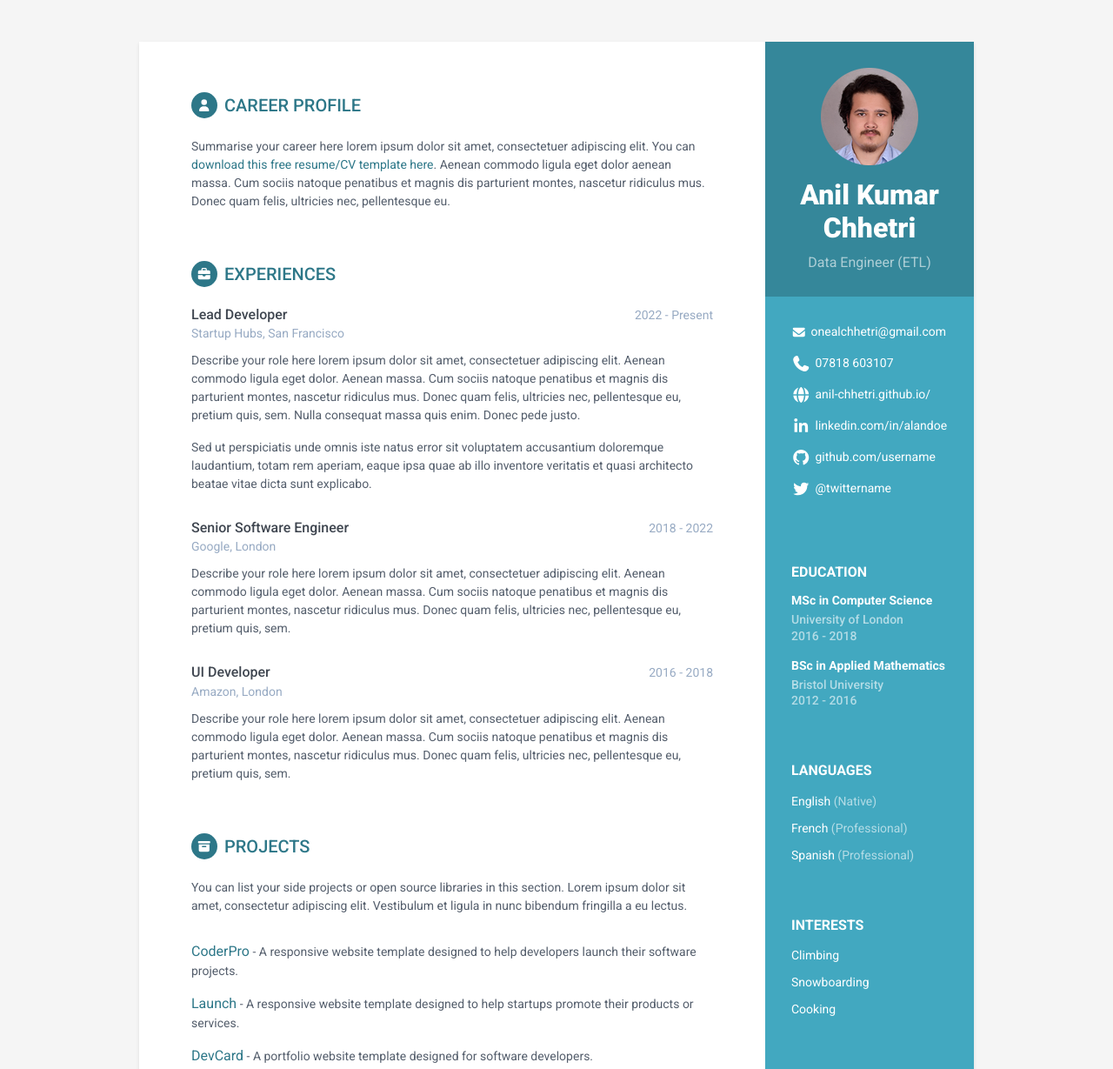
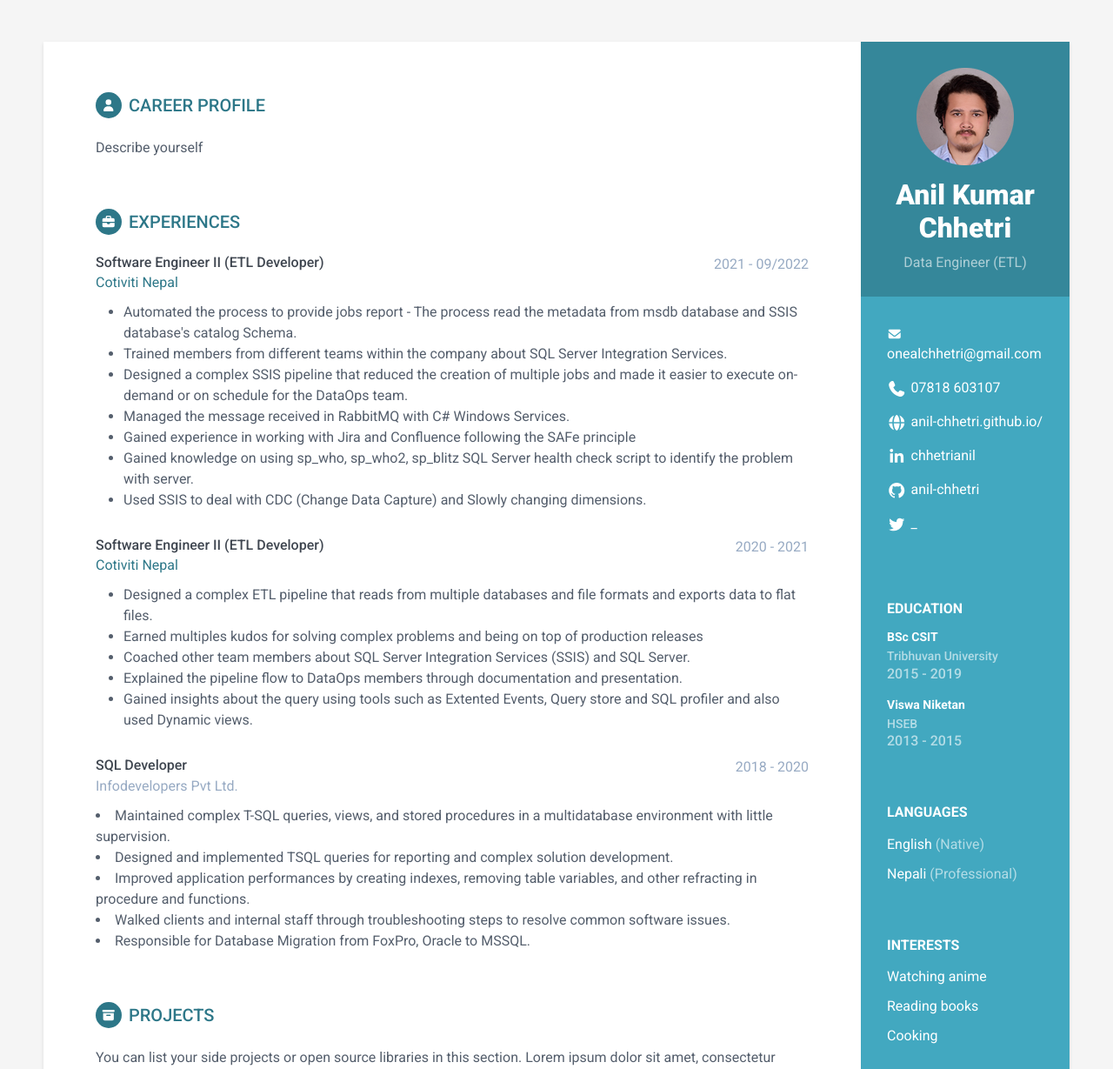
Before and after one commit to anil-chhetri/anil-chhetri.github.io, a plain HTML site: page index.html in a window 1280 px wide. Shown: the top 1229 px of the page at 87% size. Drawn offline with Linux system fonts and the light colour scheme.

Commit message:
Edited work experiences and Educations.

```diff
--- a/assets/css/orbit-1.css
+++ b/assets/css/orbit-1.css
@@ -10,7 +10,7 @@ body {
   font-family: "Roboto", sans-serif;
   color: #545E6C;
   background: #f5f5f5;
-  font-size: 14px;
+  font-size: 16px;
   -webkit-font-smoothing: antialiased;
   -moz-osx-font-smoothing: grayscale;
 }
@@ -41,7 +41,7 @@ p {
 
 .wrapper {
   background: #42A8C0;
-  max-width: 960px;
+  max-width: 1180px;
   margin: 0 auto;
   position: relative;
   box-shadow: 0px 2px 4px rgba(0, 0, 0, 0.1);
--- a/assets/css/orbit-2.css
+++ b/assets/css/orbit-2.css
@@ -41,7 +41,7 @@ p {
 
 .wrapper {
   background: #4CAC9D;
-  max-width: 960px;
+  max-width:  5000px;
   margin: 0 auto;
   position: relative;
   -webkit-box-shadow: 0px 2px 4px rgba(0, 0, 0, 0.1);
--- a/index.html
+++ b/index.html
@@ -34,22 +34,22 @@
                     <li class="email"><i class="fa-solid fa-envelope"></i><a href="mailto: onealchhetri@gmail.com">onealchhetri@gmail.com</a></li>
                     <li class="phone"><i class="fa-solid fa-phone"></i><a href="tel:07818603107">07818 603107</a></li>
                     <li class="website"><i class="fa-solid fa-globe"></i><a href="https://anil-chhetri.github.io/" target="_blank">anil-chhetri.github.io/</a></li>
-                    <li class="linkedin"><i class="fa-brands fa-linkedin-in"></i><a href="#" target="_blank">linkedin.com/in/alandoe</a></li>
-                    <li class="github"><i class="fa-brands fa-github"></i><a href="#" target="_blank">github.com/username</a></li>
-                    <li class="twitter"><i class="fa-brands fa-twitter"></i><a href="https://twitter.com/3rdwave_themes" target="_blank">@twittername</a></li>
+                    <li class="linkedin"><i class="fa-brands fa-linkedin-in"></i><a href="https://www.linkedin.com/in/chhetrianil/" target="_blank">chhetrianil</a></li>
+                    <li class="github"><i class="fa-brands fa-github"></i><a href="https://github.com/anil-chhetri" target="_blank">anil-chhetri</a></li>
+                    <li class="twitter"><i class="fa-brands fa-twitter"></i><a href="#" target="">_</a></li>
                 </ul>
             </div><!--//contact-container-->
             <div class="education-container container-block">
                 <h2 class="container-block-title">Education</h2>
                 <div class="item">
-                    <h4 class="degree">MSc in Computer Science</h4>
-                    <h5 class="meta">University of London</h5>
-	                    <div class="time">2016 - 2018</div>
+                    <h4 class="degree">BSc CSIT</h4>
+                    <h5 class="meta">Tribhuvan University</h5>
+	                    <div class="time">2015 - 2019</div>
                 </div><!--//item-->
                 <div class="item">
-                    <h4 class="degree">BSc in Applied Mathematics</h4>
-                    <h5 class="meta">Bristol University</h5>
-                    <div class="time">2012 - 2016</div>
+                    <h4 class="degree">Viswa Niketan</h4>
+                    <h5 class="meta">HSEB</h5>
+                    <div class="time">2013 - 2015</div>
                 </div><!--//item-->
             </div><!--//education-container-->
 
@@ -57,16 +57,16 @@
                 <h2 class="container-block-title">Languages</h2>
                 <ul class="list-unstyled interests-list">
                     <li>English <span class="lang-desc">(Native)</span></li>
-                    <li>French <span class="lang-desc">(Professional)</span></li>
-                    <li>Spanish <span class="lang-desc">(Professional)</span></li>
+                    <li>Nepali <span class="lang-desc">(Professional)</span></li>
+                    <!-- <li>Spanish <span class="lang-desc">(Professional)</span></li> -->
                 </ul>
             </div><!--//interests-->
 
             <div class="interests-container container-block">
                 <h2 class="container-block-title">Interests</h2>
                 <ul class="list-unstyled interests-list">
-                    <li>Climbing</li>
-                    <li>Snowboarding</li>
+                    <li>Watching anime</li>
+                    <li>Reading books</li>
                     <li>Cooking</li>
                 </ul>
             </div><!--//interests-->
@@ -78,7 +78,7 @@
             <section class="section summary-section">
                 <h2 class="section-title"><span class="icon-holder"><i class="fa-solid fa-user"></i></span>Career Profile</h2>
                 <div class="summary">
-                    <p>Summarise your career here lorem ipsum dolor sit amet, consectetuer adipiscing elit. You can <a href="https://themes.3rdwavemedia.com/bootstrap-templates/resume/orbit-free-resume-cv-bootstrap-theme-for-developers/" target="_blank">download this free resume/CV template here</a>. Aenean commodo ligula eget dolor aenean massa. Cum sociis natoque penatibus et magnis dis parturient montes, nascetur ridiculus mus. Donec quam felis, ultricies nec, pellentesque eu.</p>
+                    <p>Describe yourself</p>
                 </div><!--//summary-->
             </section><!--//section-->
 
@@ -88,41 +88,70 @@
                 <div class="item">
                     <div class="meta">
                         <div class="upper-row">
-                            <h3 class="job-title">Lead Developer</h3>
-                            <div class="time">2022 - Present</div>
+                            <h3 class="job-title">Software Engineer II (ETL Developer)</h3>
+                            <div class="time">2021 - 09/2022</div>
                         </div><!--//upper-row-->
-                        <div class="company">Startup Hubs, San Francisco</div>
+                        <div class="company"><a href="https://www.cotiviti.com.np/" target="_blank"> Cotiviti Nepal </a> </div>
                     </div><!--//meta-->
                     <div class="details">
-                        <p>Describe your role here lorem ipsum dolor sit amet, consectetuer adipiscing elit. Aenean commodo ligula eget dolor. Aenean massa. Cum sociis natoque penatibus et magnis dis parturient montes, nascetur ridiculus mus. Donec quam felis, ultricies nec, pellentesque eu, pretium quis, sem. Nulla consequat massa quis enim. Donec pede justo.</p>
-                        <p>Sed ut perspiciatis unde omnis iste natus error sit voluptatem accusantium doloremque laudantium, totam rem aperiam, eaque ipsa quae ab illo inventore veritatis et quasi architecto beatae vitae dicta sunt explicabo. </p>
+                        <ul>
+                            <li> Automated the process to provide jobs report - The process read the metadata from  msdb database and SSIS database's catalog Schema. </li>
+                            <li>
+                                Trained members from different teams within the company about SQL Server Integration Services.
+                            </li>
+                            <li>
+                                Designed a complex SSIS pipeline that reduced the creation of multiple jobs and made it easier to execute on-demand or on schedule for the DataOps team.
+                            </li>
+                            <li>
+                                Managed the message received in RabbitMQ with C# Windows Services.
+                            </li>
+                            <li>
+                                Gained experience in working with Jira and Confluence following the SAFe principle
+                            </li>
+                            <li>
+                                Gained knowledge on using sp_who, sp_who2, sp_blitz SQL Server health check script to identify the problem with server.
+                            </li>
+                            <li>
+                                Used SSIS to deal with CDC (Change Data Capture) and Slowly changing dimensions.
+                            </li>
+
+                        </ul>
                     </div><!--//details-->
                 </div><!--//item-->
 
                  <div class="item">
                     <div class="meta">
                         <div class="upper-row">
-                            <h3 class="job-title">Senior Software Engineer</h3>
-                            <div class="time">2018 - 2022</div>
+                            <h3 class="job-title">Software Engineer II (ETL Developer)</h3>
+                            <div class="time">2020 - 2021</div>
                         </div><!--//upper-row-->
-                        <div class="company">Google, London</div>
+                        <div class="company"><a href="https://www.cotiviti.com.np/" target="_blank"> Cotiviti Nepal </a> </div>
                     </div><!--//meta-->
                     <div class="details">
-                        <p>Describe your role here lorem ipsum dolor sit amet, consectetuer adipiscing elit. Aenean commodo ligula eget dolor. Aenean massa. Cum sociis natoque penatibus et magnis dis parturient montes, nascetur ridiculus mus. Donec quam felis, ultricies nec, pellentesque eu, pretium quis, sem.</p>
-
+                        <ul>
+                            <li> Designed a complex ETL pipeline that reads from multiple databases and file formats and exports data to flat files. </li>
+                            <li> Earned multiples kudos for solving complex problems and being on top of production releases </li>
+                            <li> Coached other team members about SQL Server Integration Services (SSIS) and SQL Server. </li>
+                            <li> Explained the pipeline flow to DataOps members through documentation and presentation. </li>
+                            <li> Gained insights about the query using tools such as Extented Events, Query store and SQL profiler and also used Dynamic views.</li>
+                        </ul>
                     </div><!--//details-->
                 </div><!--//item-->
 
                 <div class="item">
                     <div class="meta">
                         <div class="upper-row">
-                            <h3 class="job-title">UI Developer</h3>
-                            <div class="time">2016 - 2018</div>
+                            <h3 class="job-title">SQL Developer </h3>
+                            <div class="time">2018 - 2020</div>
                         </div><!--//upper-row-->
-                        <div class="company">Amazon, London</div>
+                        <div class="company">Infodevelopers Pvt Ltd.</div>
                     </div><!--//meta-->
                     <div class="details">
-                        <p>Describe your role here lorem ipsum dolor sit amet, consectetuer adipiscing elit. Aenean commodo ligula eget dolor. Aenean massa. Cum sociis natoque penatibus et magnis dis parturient montes, nascetur ridiculus mus. Donec quam felis, ultricies nec, pellentesque eu, pretium quis, sem.</p>
+                        <li> Maintained complex T-SQL queries, views, and stored procedures in a multidatabase environment with little supervision.</li>
+                        <li> Designed and implemented TSQL queries for reporting and complex solution development.</li>
+                        <li> Improved application performances by creating indexes, removing table variables, and other refracting in procedure and functions.</li>
+                        <li> Walked clients and internal staff through troubleshooting steps to resolve common software issues.</li>
+                        <li> Responsible for Database Migration from FoxPro, Oracle to MSSQL. </li>
                     </div><!--//details-->
                 </div><!--//item-->
 
```
Lines whose indentation alone changed are shown as unchanged.
